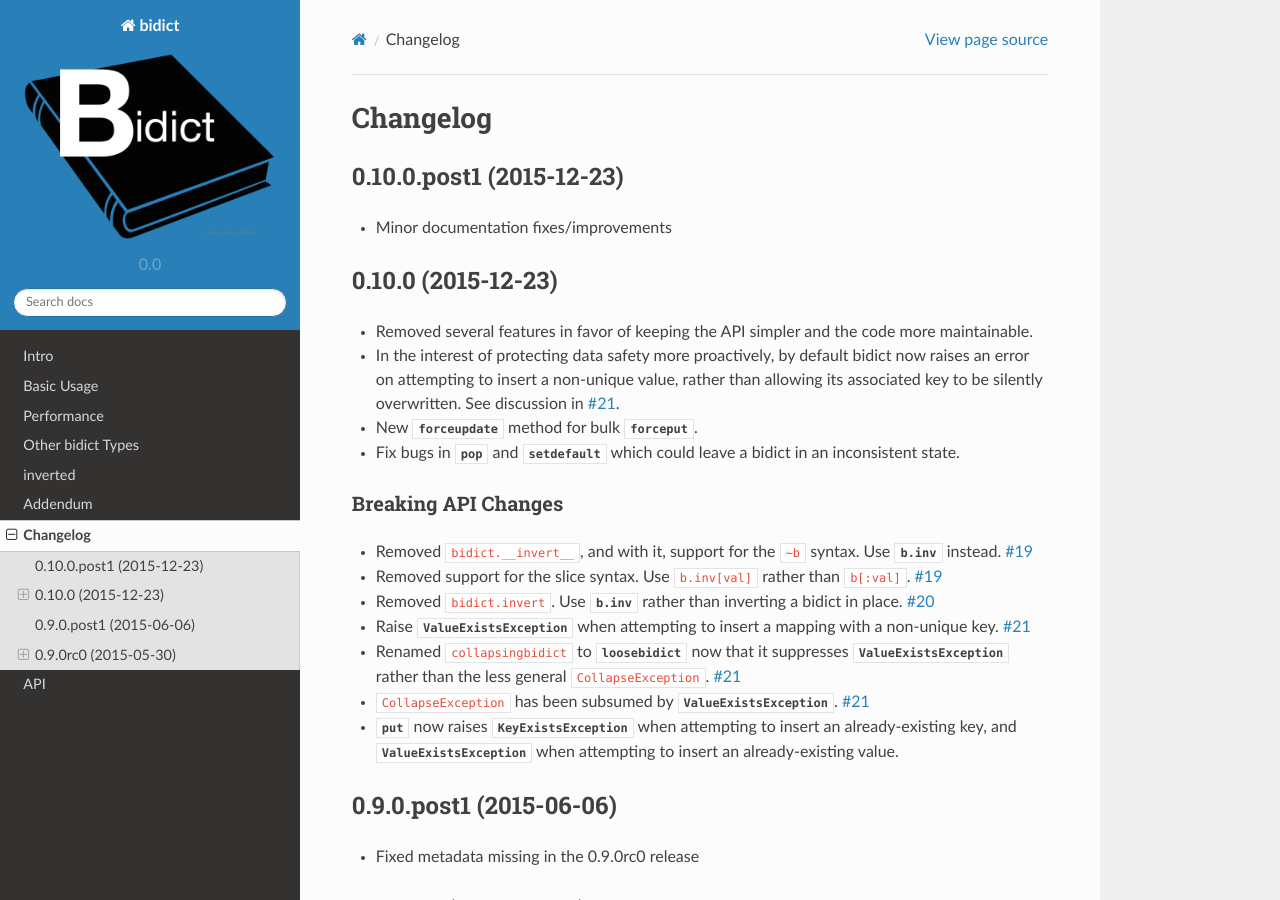
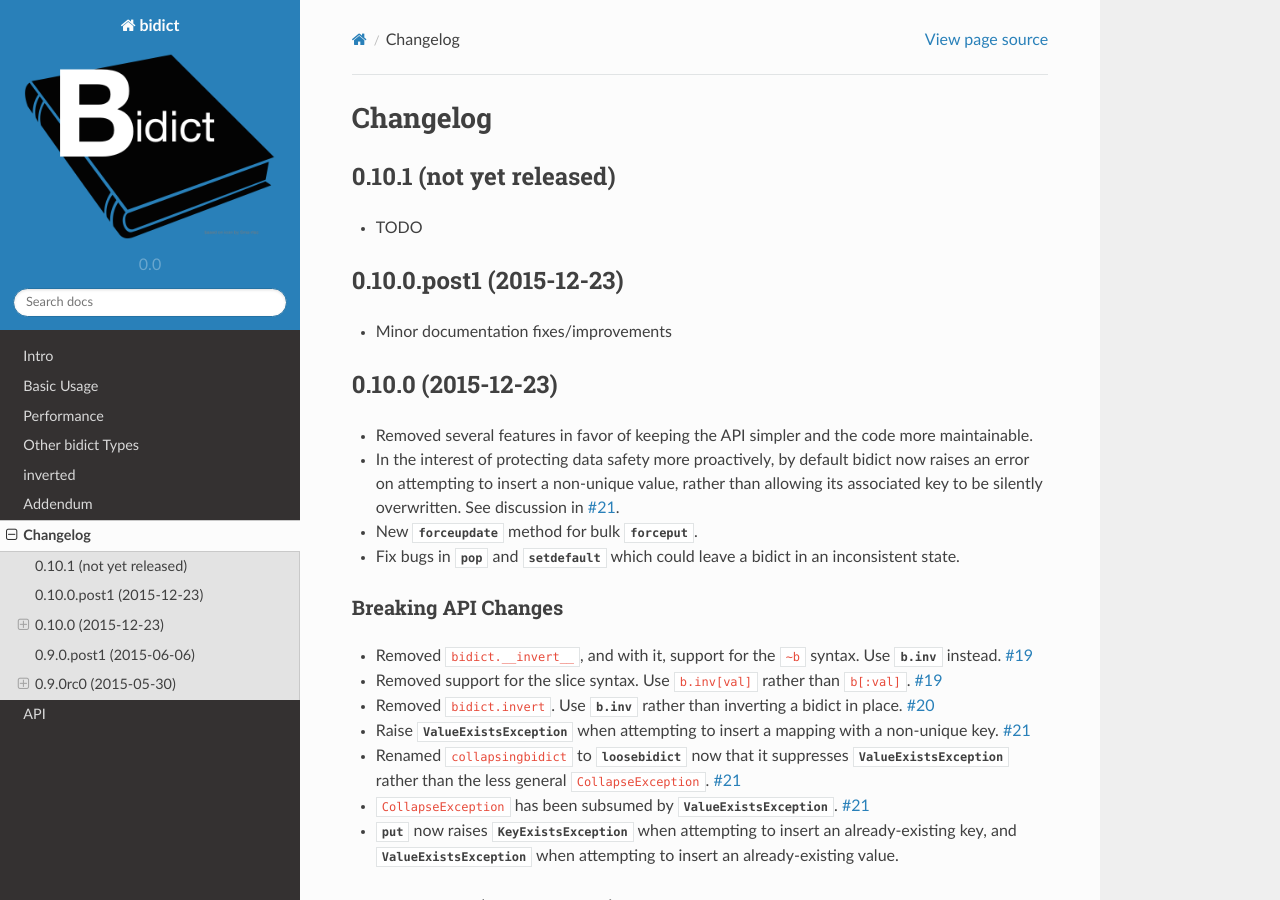
Before and after one commit to jab/bidict, a Sphinx documentation site: the page built from docs/changelog.rst, in a window 1280 px wide and 900 px high. Built offline with Sphinx 7.4.7 and the Read the Docs theme 2.0.0, drawn with Linux system fonts in a browser that asks for light colours.

Commit message:
change version to 0.10.1.dev0 for development; update changelog

```diff
--- a/docs/changelog.rst
+++ b/docs/changelog.rst
@@ -2,6 +2,11 @@
 
 Changelog
 =========
+
+0.10.1 (not yet released)
+-------------------------
+
+- TODO
 
 0.10.0.post1 (2015-12-23)
 -------------------------
```
Also changed, not shown: 1 other file.
